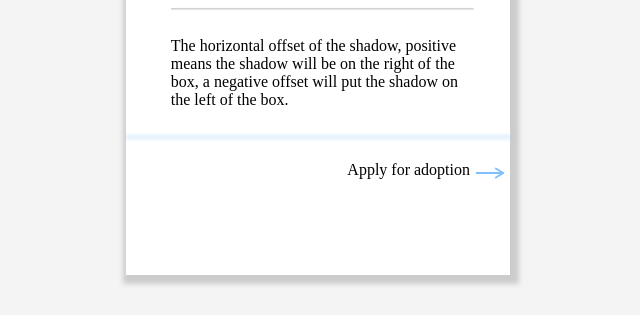
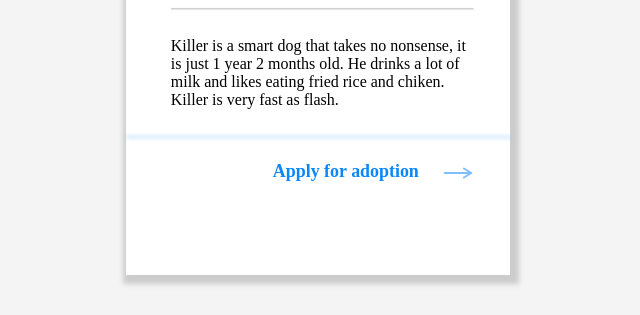
Before and after one commit to Great-Emeka/animal-trading-card, a plain HTML site: page index.html in a window 1280 px wide. Shown: the part 485-800 px from the top of the page, without its empty margins (322-962 px from the left). Drawn offline with Linux system fonts and the light colour scheme.

Commit message:
added more styles to card-descriptions

```diff
--- a/css/style.css
+++ b/css/style.css
@@ -111,4 +111,11 @@ body{
     flex-direction: row;
     justify-content: flex-end;
     padding-top: 3.5vh;
+    color: #0b87fa;
 }
+
+#right-icon{
+    padding: 0px 2.5vw 0px 1.5vw;
+}
+
+/* Media Queries*/
--- a/index.html
+++ b/index.html
@@ -37,17 +37,17 @@
           <div class="border"></div>
           <div class="about">
             <p>
-              The horizontal offset of the shadow, positive means the shadow
-              will be on the right of the box, a negative offset will put the
-              shadow on the left of the box.
+              Killer is a smart dog that takes no nonsense, it is just 1 year 2 months old.
+              He drinks a lot of milk and likes eating fried rice and chiken.<br>
+              Killer is very fast as flash.
             </p>
           </div>
         </div><!--End of description-->
         <footer class="footer">
             <div class="footer-border"></div>
             <div class="footer-nav">
-                <p>Apply for adoption</p>
-                <img src="../icons/right.svg" id="right-icon" />
+                <p style="font-weight: 800; font-size: 1.4vw;">Apply for adoption</p>
+                <a href="#"><img src="../icons/right.svg" id="right-icon" /></a>
 
             </div>
         </footer>
```
